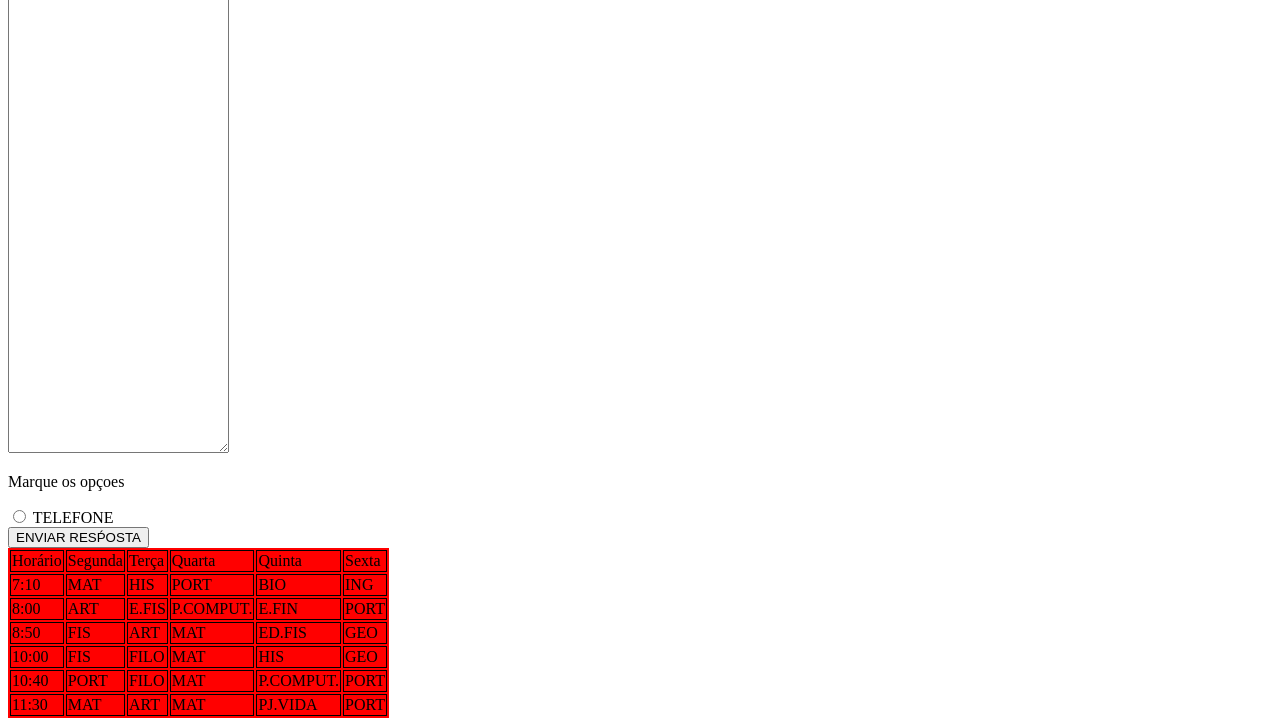
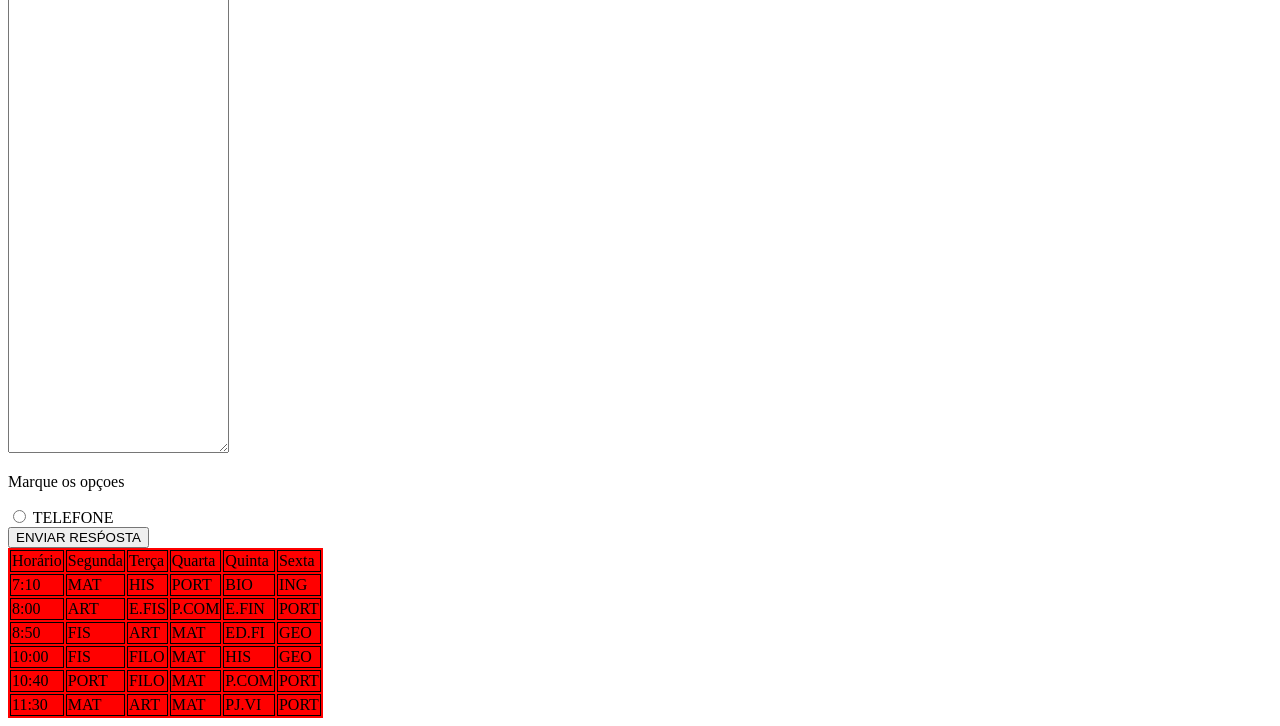
Before and after one commit to enriquegaspar/formulario, a plain HTML site: page index.html in a window 1280 px wide. Shown: the part 126-852 px from the top of the page. Drawn offline with Linux system fonts and the light colour scheme.

Commit message:
Update index.html

```diff
--- a/index.html
+++ b/index.html
@@ -75,7 +75,7 @@
 	    <td>8:00</td>
 	    <td>ART</td>
 	    <td>E.FIS</td>
-	    <td>P.COMPUT.</td>
+	    <td>P.COM</td>
 	    <td>E.FIN</td>
 	    <td>PORT</td>
     </tr>
@@ -85,7 +85,7 @@
 	    <td>FIS</td>
 	    <td>ART</td>
 	    <td>MAT</td>
-	    <td>ED.FIS</td>
+	    <td>ED.FI</td>
 	    <td>GEO</td>
     </tr>
     <tr>
@@ -103,7 +103,7 @@
 	    <td>PORT</td>
 	    <td>FILO</td>
 	    <td>MAT</td>
-	    <td>P.COMPUT.</td>
+	    <td>P.COM</td>
 	    <td>PORT</td>
     </tr>
     <tr>
@@ -112,7 +112,7 @@
 	    <td>MAT</td>
 	    <td>ART</td>
 	    <td>MAT</td>
-	    <td>PJ.VIDA</td>
+	    <td>PJ.VI</td>
 	    <td>PORT</td>
     </tr>
 	</tbody>
```
